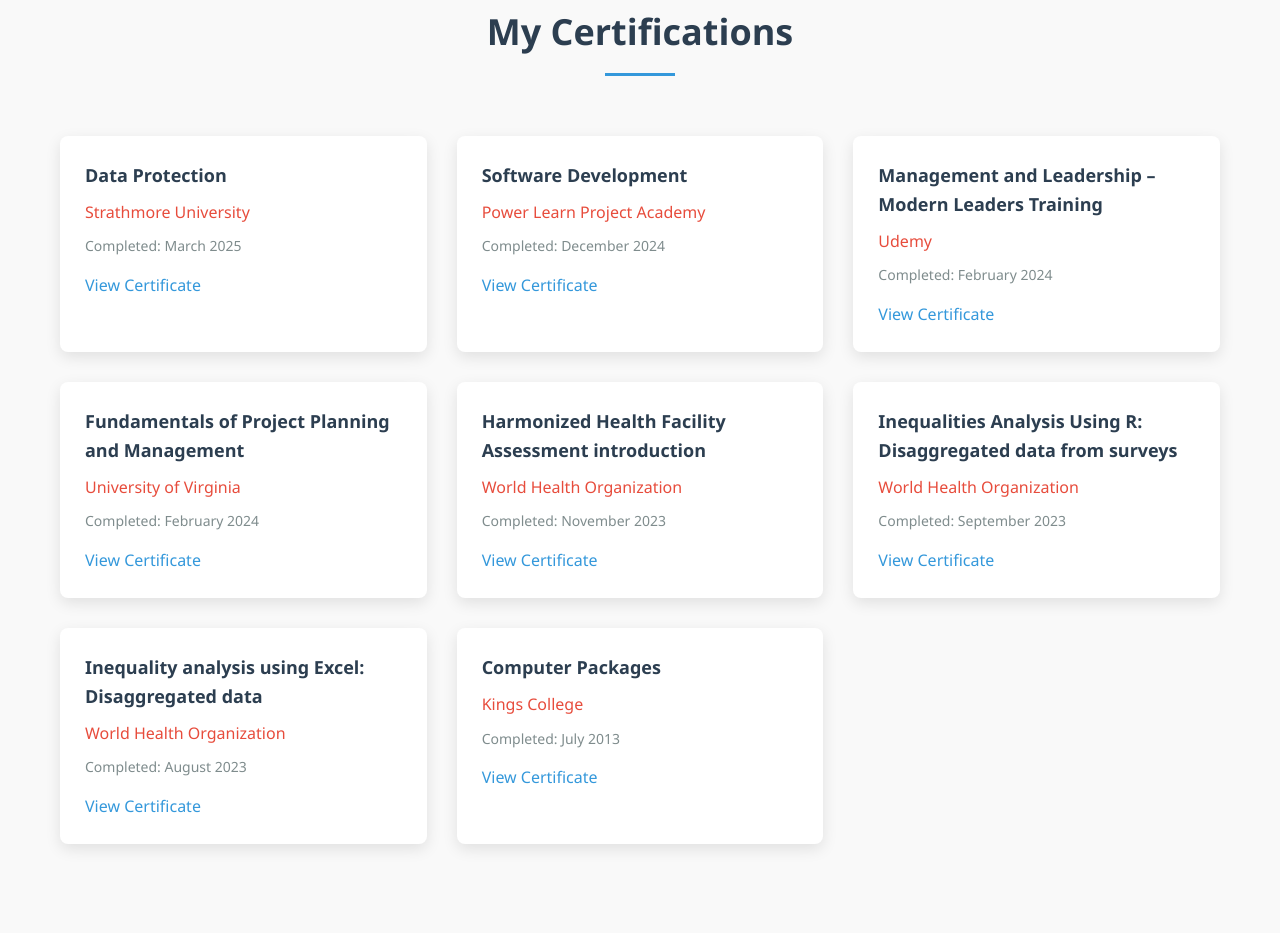
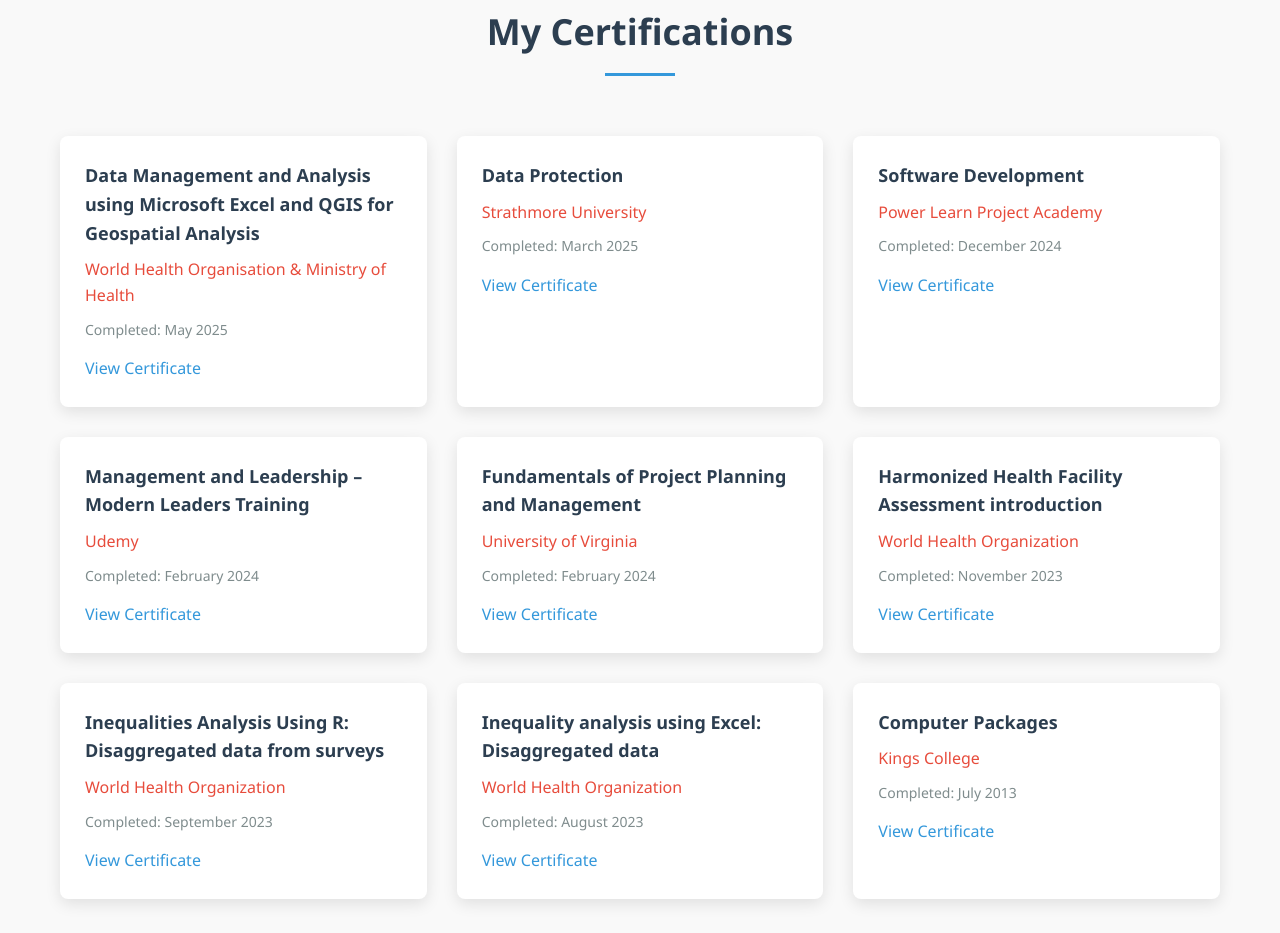
Before and after one commit to JacobMagara/Portfolio, a plain HTML site: page index.html in a window 1280 px wide. Shown: the part 6816-7749 px from the top of the page. Drawn offline with Linux system fonts and the light colour scheme.

Commit message:
Certification added

```diff
--- a/index.html
+++ b/index.html
@@ -300,13 +300,20 @@
             <div class="certifications-container">
                 <!-- Certification 1 -->
                 <div class="certification-card">
+                    <h3 class="certification-title">Data Management and Analysis using Microsoft Excel and QGIS for Geospatial Analysis</h3>
+                    <div class="certification-org">World Health Organisation & Ministry of Health</div>
+                    <div class="certification-date">Completed: May 2025</div>
+                    <a href="/Data Management and Analysis using Microsoft Excel and QGIS for Geospatial Analysis.jpg" class="certification-link" target="_blank">View Certificate</a>
+                </div>
+                <!-- Certification 2 -->
+                <div class="certification-card">
                     <h3 class="certification-title">Data Protection</h3>
                     <div class="certification-org">Strathmore University</div>
                     <div class="certification-date">Completed: March 2025</div>
                     <a href="/CIPITS-Data-Protection-Course-Certificate_page-0001.jpg" class="certification-link" target="_blank">View Certificate</a>
                 </div>
 
-                <!-- Certification 2 -->
+                <!-- Certification 3 -->
                 <div class="certification-card">
                     <h3 class="certification-title">Software Development</h3>
                     <div class="certification-org">Power Learn Project Academy</div>
@@ -314,7 +321,7 @@
                     <a href="/PLP Academy_page-0001.jpg" class="certification-link" target="_blank">View Certificate</a>
                 </div>
 
-                <!-- Certification 3 -->
+                <!-- Certification 4 -->
                 <div class="certification-card">
                     <h3 class="certification-title">Management and Leadership – Modern Leaders Training</h3>
                     <div class="certification-org">Udemy</div>
@@ -322,7 +329,7 @@
                     <a href="/Management and Leadership - Modern Leaders Training_page-0001.jpg" class="certification-link" target="_blank">View Certificate</a>
                 </div>
 
-                <!-- Certification 4 -->
+                <!-- Certification 5 -->
                 <div class="certification-card">
                     <h3 class="certification-title">Fundamentals of Project Planning and Management</h3>
                     <div class="certification-org">University of Virginia</div>
@@ -330,7 +337,7 @@
                     <a href="/Fundamentals of Project Planning and Management_page-0001.jpg" class="certification-link" target="_blank">View Certificate</a>
                 </div>
 
-                <!-- Certification 5 -->
+                <!-- Certification 6 -->
                 <div class="certification-card">
                     <h3 class="certification-title">Harmonized Health Facility Assessment introduction</h3>
                     <div class="certification-org">World Health Organization</div>
@@ -338,7 +345,7 @@
                     <a href="/HHFA-introduction_RecordOfAchievement_page-0001.jpg" class="certification-link" target="_blank">View Certificate</a>
                 </div>
 
-                <!-- Certification 6 -->
+                <!-- Certification 7 -->
                 <div class="certification-card">
                     <h3 class="certification-title">Inequalities Analysis Using R: Disaggregated data from surveys</h3>
                     <div class="certification-org">World Health Organization</div>
@@ -346,7 +353,7 @@
                     <a href="/inequality-monitoring-survey-disaggregation-r_RecordOfAchievement_page-0001.jpg" class="certification-link" target="_blank">View Certificate</a>
                 </div>
 
-                <!-- Certification 7 -->
+                <!-- Certification 8 -->
                 <div class="certification-card">
                     <h3 class="certification-title">Inequality analysis using Excel: Disaggregated data</h3>
                     <div class="certification-org">World Health Organization</div>
@@ -354,7 +361,7 @@
                     <a href="/inequality-monitoring-disaggregation-excel_RecordOfAchievement_page-0001.jpg" class="certification-link" target="_blank">View Certificate</a>
                 </div>
 
-                <!-- Certification 8 -->
+                <!-- Certification 9 -->
                 <div class="certification-card">
                     <h3 class="certification-title">Computer Packages</h3>
                     <div class="certification-org">Kings College</div>
```
Also changed, not shown: Data Management and Analysis using Microsoft Excel and QGIS for Geospatial Analysis.jpg (added).
